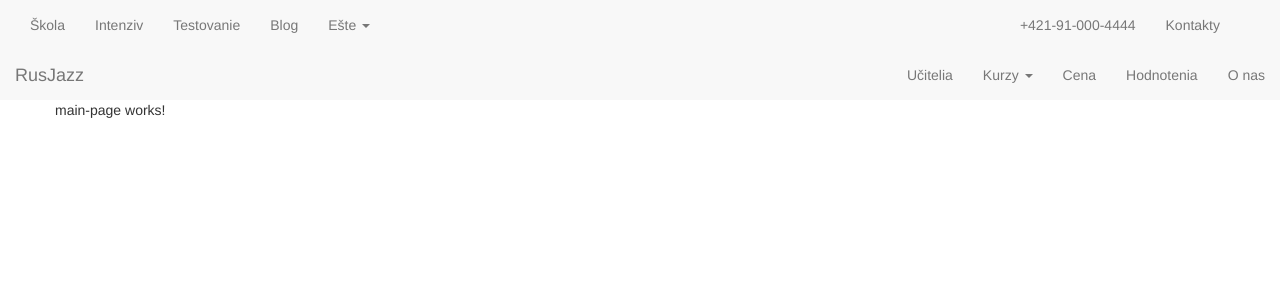
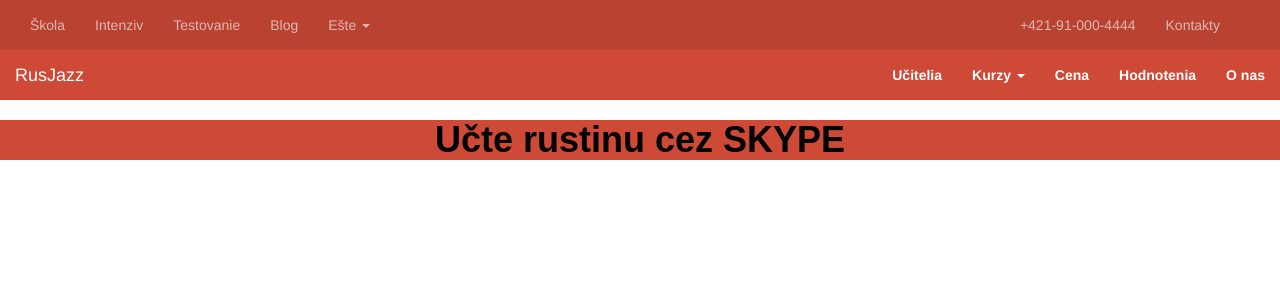
Before and after one commit to Anutasiy/vaii-sem, an Angular app: page / in a window 1280 px wide. Shown: the top 300 px of the page. Built offline with nearby package versions, Linux system fonts and the light colour scheme.

Commit message:
dalsi component

```diff
--- a/src/app/app.component.html
+++ b/src/app/app.component.html
@@ -1,9 +1,3 @@
+<app-top-header></app-top-header>
 <app-header></app-header>
-
-<div class="container">
-  <div class="row">
-    <div>
-      <app-main-page></app-main-page>
-    </div>
-  </div>
-</div>
+<app-main-page></app-main-page>
--- a/src/app/app.module.ts
+++ b/src/app/app.module.ts
@@ -7,13 +7,15 @@ import { FormsModule } from '@angular/forms';
 import { ServersComponent } from './servers/servers.component';
 import { HeaderComponent } from './header/header.component';
 import { MainPageComponent } from './main-page/main-page.component';
+import { TopHeaderComponent } from './top-header/top-header.component';
 @NgModule({
   declarations: [
     AppComponent,
     ServerComponent,
     ServersComponent,
     HeaderComponent,
-    MainPageComponent
+    MainPageComponent,
+    TopHeaderComponent
   ],
   imports: [
     BrowserModule,
--- a/src/app/header/header.component.css
+++ b/src/app/header/header.component.css
@@ -0,0 +1,14 @@
+.navbar-collapse, .navbar-default{
+  background-color: #ce4a37;
+  color: white;
+}
+
+.navbar-default .navbar-nav>li>a {
+  color: white;
+  font-weight: bold;
+}
+
+.navbar-brand {
+  color: white;
+
+}
--- a/src/app/header/header.component.html
+++ b/src/app/header/header.component.html
@@ -1,31 +1,3 @@
-<nav class="navbar-default">
-  <div class="control-fluid">
-
-    <div class="collapse navbar-collapse">
-      <ul class="nav navbar-nav">
-        <li><a href="#">Škola</a></li>
-        <li><a href="#">Intenziv</a></li>
-        <li><a href="#">Testovanie</a></li>
-        <li><a href="#">Blog</a></li>
-        <li class="dropdown">
-          <a href="#" class="dropdown-toggle" role="button">Ešte <span class="caret"></span></a>
-          <ul class="dropdown-menu">
-            <li><a href="#">Knihy</a></li>
-            <li><a href="#">Vebinar</a></li>
-          </ul>
-        </li>
-      </ul>
-      <div class="collapse navbar-collapse">
-        <ul class="nav navbar-nav navbar-right">
-          <li><a href="#">+421-91-000-4444</a></li>
-          <li><a href="#">Kontakty</a></li>
-          <li><a href="#"></a></li>
-        </ul>
-      </div>
-    </div>
-
-  </div>
-</nav>
 
 <nav class="navbar-default">
   <div class="control-fluid">
--- a/src/app/header/header.component.ts
+++ b/src/app/header/header.component.ts
@@ -2,7 +2,8 @@ import {Component} from '@angular/core';
 
 @Component({
   selector: 'app-header',
-  templateUrl: './header.component.html'
+  templateUrl: './header.component.html',
+  styleUrls: ['./header.component.css']
 
 })
 
--- a/src/app/main-page/main-page.component.css
+++ b/src/app/main-page/main-page.component.css
@@ -0,0 +1,10 @@
+.h1, h1{
+  text-align: center;
+  font-family: Fira Sans,sans-serif;
+  font-weight: bold;
+  color: black;
+}
+
+.main-container {
+  background-color: #ce4a37;
+}
--- a/src/app/main-page/main-page.component.html
+++ b/src/app/main-page/main-page.component.html
@@ -1,3 +1,6 @@
-<p>
-  main-page works!
-</p>
+
+  <div class="wrap main-container">
+    <div >
+      <h1>Učte rustinu cez SKYPE</h1>
+    </div>
+  </div>
--- /dev/null
+++ b/src/app/top-header/top-header.component.css
@@ -0,0 +1,8 @@
+.navbar-collapse, .navbar-default{
+  background-color: #b94231;
+  color: white;
+}
+
+.navbar-default .navbar-nav>li>a {
+  color: #e0b7b2;
+}
--- /dev/null
+++ b/src/app/top-header/top-header.component.html
@@ -0,0 +1,28 @@
+<nav class="navbar-default">
+  <div class="control-fluid">
+
+    <div class="collapse navbar-collapse">
+      <ul class="nav navbar-nav">
+        <li><a href="#">Škola</a></li>
+        <li><a href="#">Intenziv</a></li>
+        <li><a href="#">Testovanie</a></li>
+        <li><a href="#">Blog</a></li>
+        <li class="dropdown">
+          <a href="#" class="dropdown-toggle" role="button">Ešte <span class="caret"></span></a>
+          <ul class="dropdown-menu">
+            <li><a href="#">Knihy</a></li>
+            <li><a href="#">Vebinar</a></li>
+          </ul>
+        </li>
+      </ul>
+      <div class="collapse navbar-collapse">
+        <ul class="nav navbar-nav navbar-right">
+          <li><a href="#">+421-91-000-4444</a></li>
+          <li><a href="#">Kontakty</a></li>
+          <li><a href="#"></a></li>
+        </ul>
+      </div>
+    </div>
+
+  </div>
+</nav>
--- /dev/null
+++ b/src/app/top-header/top-header.component.ts
@@ -0,0 +1,15 @@
+import { Component, OnInit } from '@angular/core';
+
+@Component({
+  selector: 'app-top-header',
+  templateUrl: './top-header.component.html',
+  styleUrls: ['./top-header.component.css']
+})
+export class TopHeaderComponent implements OnInit {
+
+  constructor() { }
+
+  ngOnInit() {
+  }
+
+}
```
